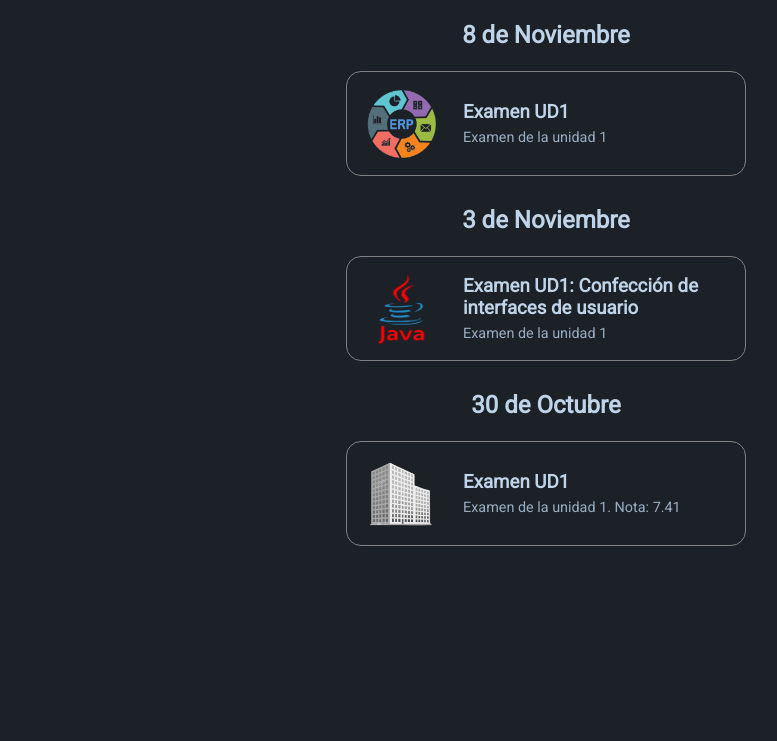
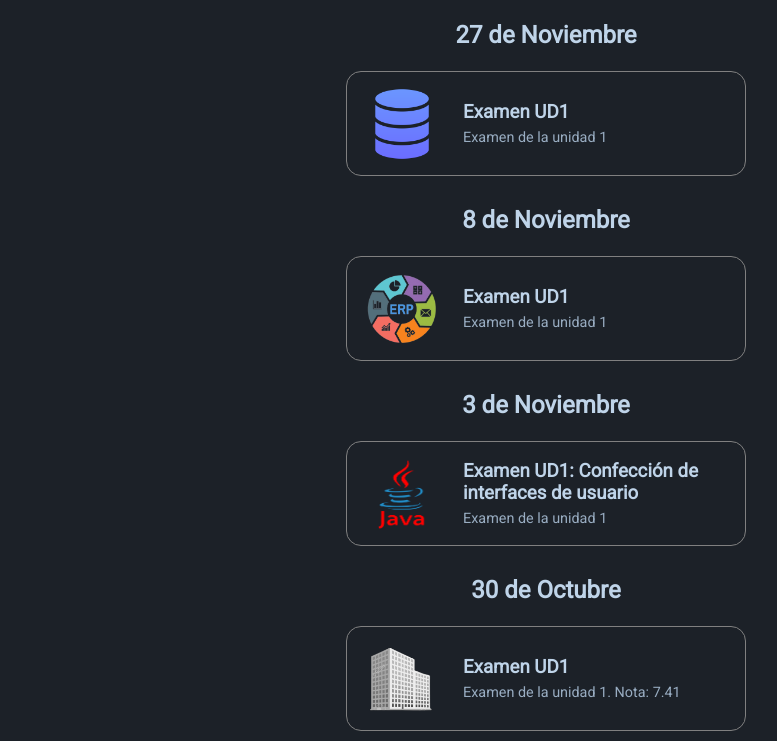
Before and after one commit to iglnierod/AulaVirtual, a plain HTML site: page pages/calendario.html in a window 1280 px wide. Shown: the part 59-800 px from the top of the page, without its empty margins (94-871 px from the left). Drawn offline with Linux system fonts and the light colour scheme.

Commit message:
Añadido examen BD

```diff
--- a/pages/calendario.html
+++ b/pages/calendario.html
@@ -16,6 +16,14 @@
         </a>
     </nav>
     <main>
+        <h2 class="date">27 de Noviembre</h2>
+        <section class="item">
+            <img src="../img/database.png" alt="BBDD">
+            <section class="info">
+                <h3 class="title">Examen UD1</h3>
+                <h3 class="description">Examen de la unidad 1</h3>
+            </section>
+        </section>
         <h2 class="date">8 de Noviembre</h2>
         <section class="item">
             <img src="../img/erp.png" alt="EIE">
```
